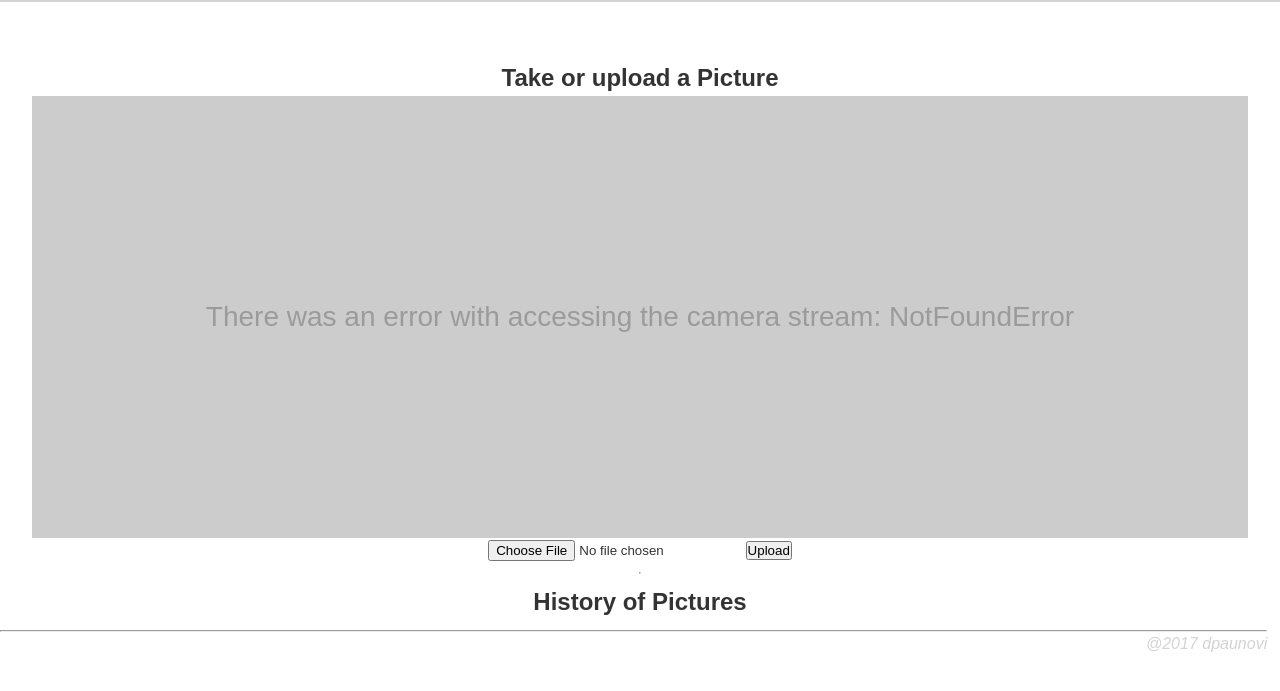
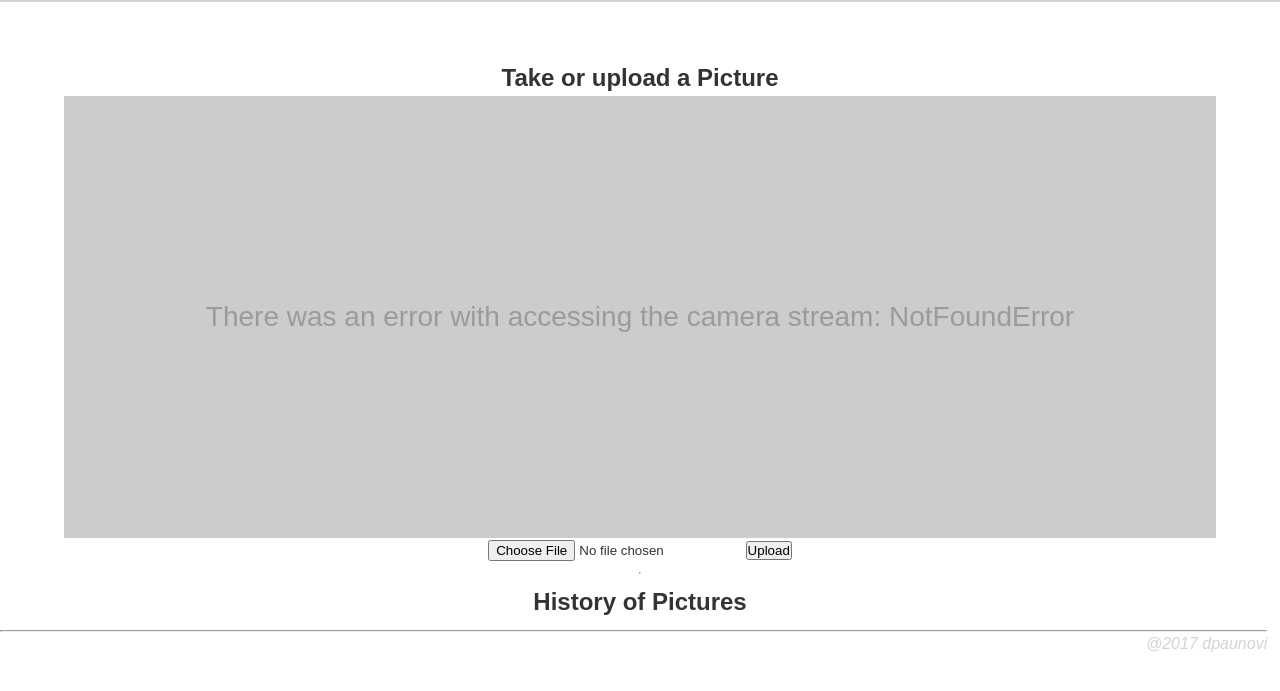
Before and after one commit to Dragi42/camagru, a PHP site: page /home.php in a window 1280 px wide. Shown: the part 56-747 px from the top of the page. Run offline with PHP 8.4, Linux system fonts and the light colour scheme; the visitor is signed in with stand-in values (Sample User, id 1); data that the repository does not hold is empty.

Commit message:
img resize

```diff
--- a/css/index.css
+++ b/css/index.css
@@ -107,7 +107,7 @@
 }
 
 .container {
-	width: 50%;
+	width: 90%;
 	margin: 10 20 10 20;
 	text-align: center;
 }
@@ -234,9 +234,6 @@
 		flex-direction: column;
 		align-items: center;
 	}
-	.container{
-		width: 95%;
-	}
 	.app video#camera-stream{
 		display: none;
 		min-width: 300px;
--- a/function.php
+++ b/function.php
@@ -8,7 +8,7 @@
 		foreach ($db->query($sql) as $row) {
 			echo "
 				<div style='border: 2px solid black; margin: 10px; display: inline-block;'>
-					<img src='".$row['path_img']."' alt='' width='300' height='200'/>
+					<img src='".$row['path_img']."' alt='' style='object-fit: cover;' width='300' height='200'/>
 					<div style='padding: 10px; display: flex;'>
 						<img src='icons/like.ico' alt='likes' width='30' height='30'/>".$row['like']."
 						<img src='icons/comment.ico' alt='cemment' width='30' height='30'/>".$row['comment']."
--- a/index.php
+++ b/index.php
@@ -19,9 +19,7 @@
 			<br />
 			<h2>Merry Christmas mader faker</h2>
 			<div class="gallery">
-<?php
-		get_img($db, "ORDER BY `id` desc");
-?>
+<?php	get_img($db, "ORDER BY `id` desc");?>
 			</div>
 		</div>
 </div>
```
